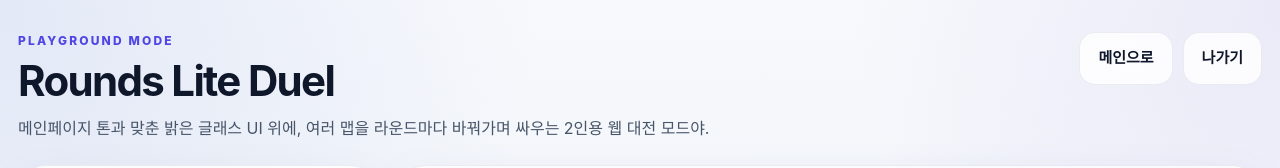
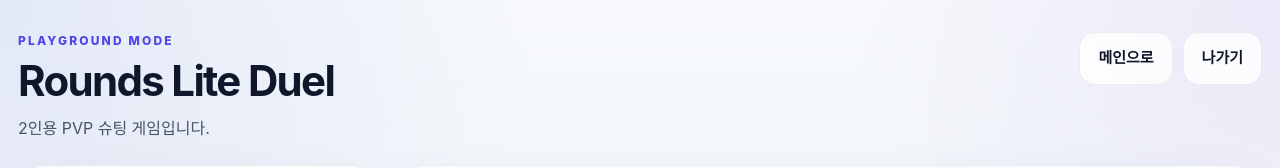
Before and after one commit to hallym-cargo/group2_cargo, a React (Vite) app in the folder frontend/: page / in a window 1280 px wide. Both pictures are taken after a click on the button "미니게임". Shown: the top 168 px of the page. Built offline with nearby package versions, Linux system fonts and the light colour scheme; no server answers; a web font is replaced by a local one.

Commit message:
Update RoundsLiteArena.jsx

```diff
--- a/frontend/src/features/game/RoundsLiteArena.jsx
+++ b/frontend/src/features/game/RoundsLiteArena.jsx
@@ -419,7 +419,7 @@ export default function RoundsLiteArena({ controller }) {
             <p className="rounds-lite-eyebrow">PLAYGROUND MODE</p>
             <h1 className="rounds-lite-title">Rounds Lite Duel</h1>
             <p className="rounds-lite-subtitle">
-              메인페이지 톤과 맞춘 밝은 글래스 UI 위에, 여러 맵을 라운드마다 바꿔가며 싸우는 2인용 웹 대전 모드야.
+              2인용 PVP 슈팅 게임입니다.
             </p>
           </div>
 
```
